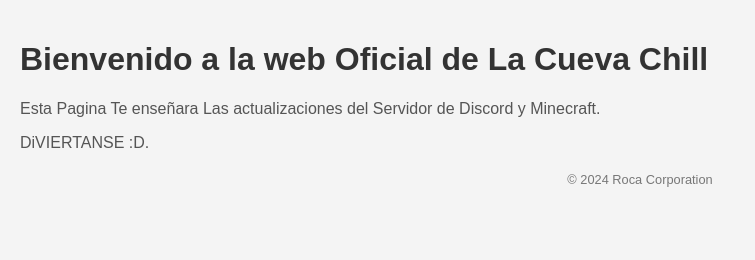
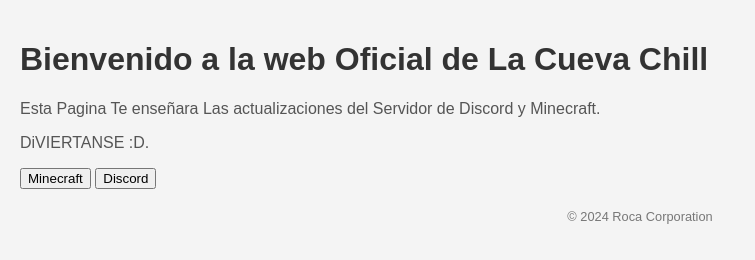
Before and after one commit to Haypiedra2/PaginaWebLobby, a plain HTML site: page index.html in a window 1280 px wide. Shown: the whole page, without its empty margins (0-755 px from the left). Drawn offline with Linux system fonts and the light colour scheme.

Commit message:
Update index.html

```diff
--- a/index.html
+++ b/index.html
@@ -29,6 +29,8 @@
     <h1>Bienvenido a la web Oficial de La Cueva Chill</h1>
     <p>Esta Pagina Te enseñara Las actualizaciones del Servidor de Discord y Minecraft.</p>
     <p>DiVIERTANSE :D.</p>
+    <button class="minecraft" onclick="window.open('https://www.minecraft.net', '_blank')">Minecraft</button>
+    <button class="discord" onclick="window.open('https://discord.com', '_blank')">Discord</button>
     <footer>
         &copy; 2024 Roca Corporation
     </footer>
```
